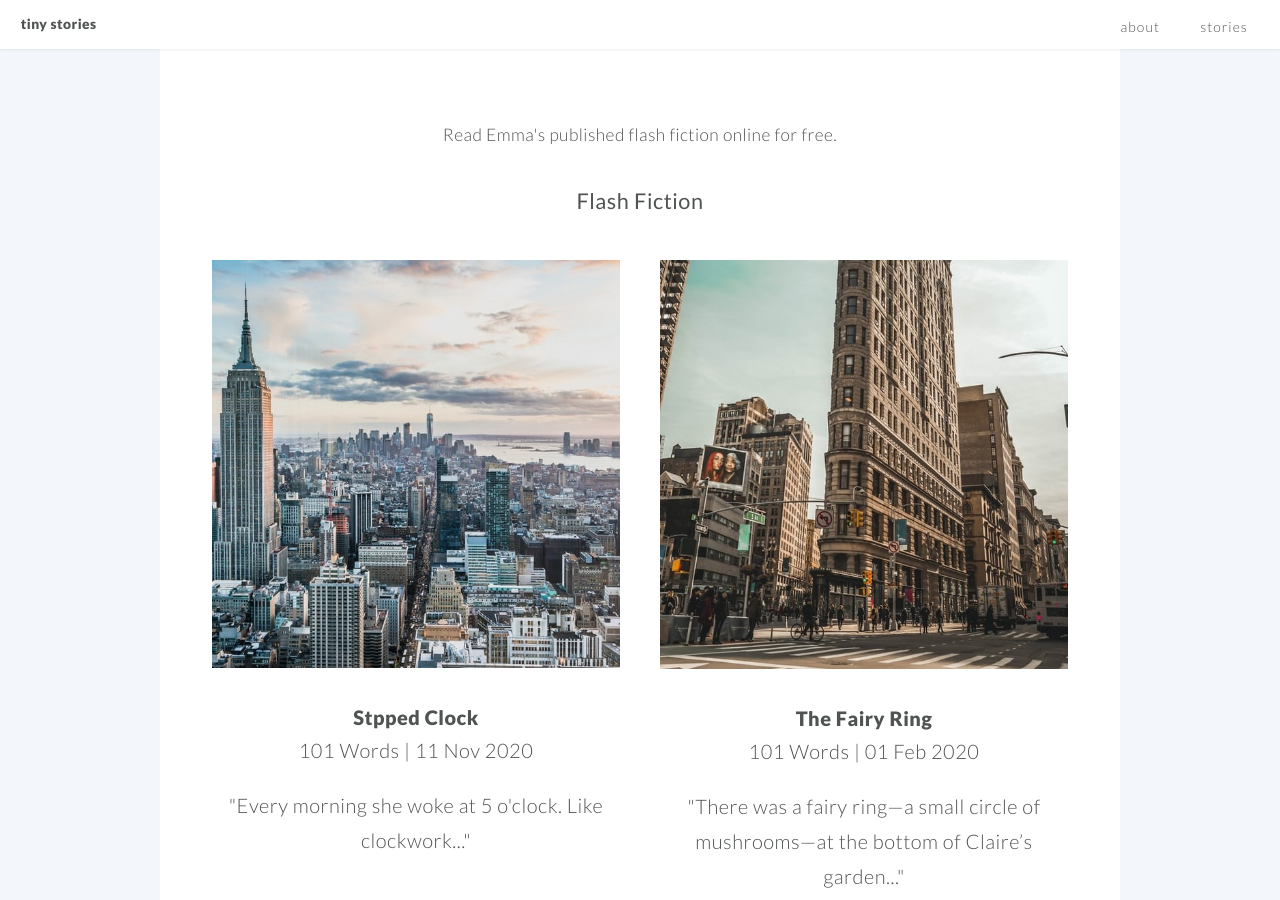
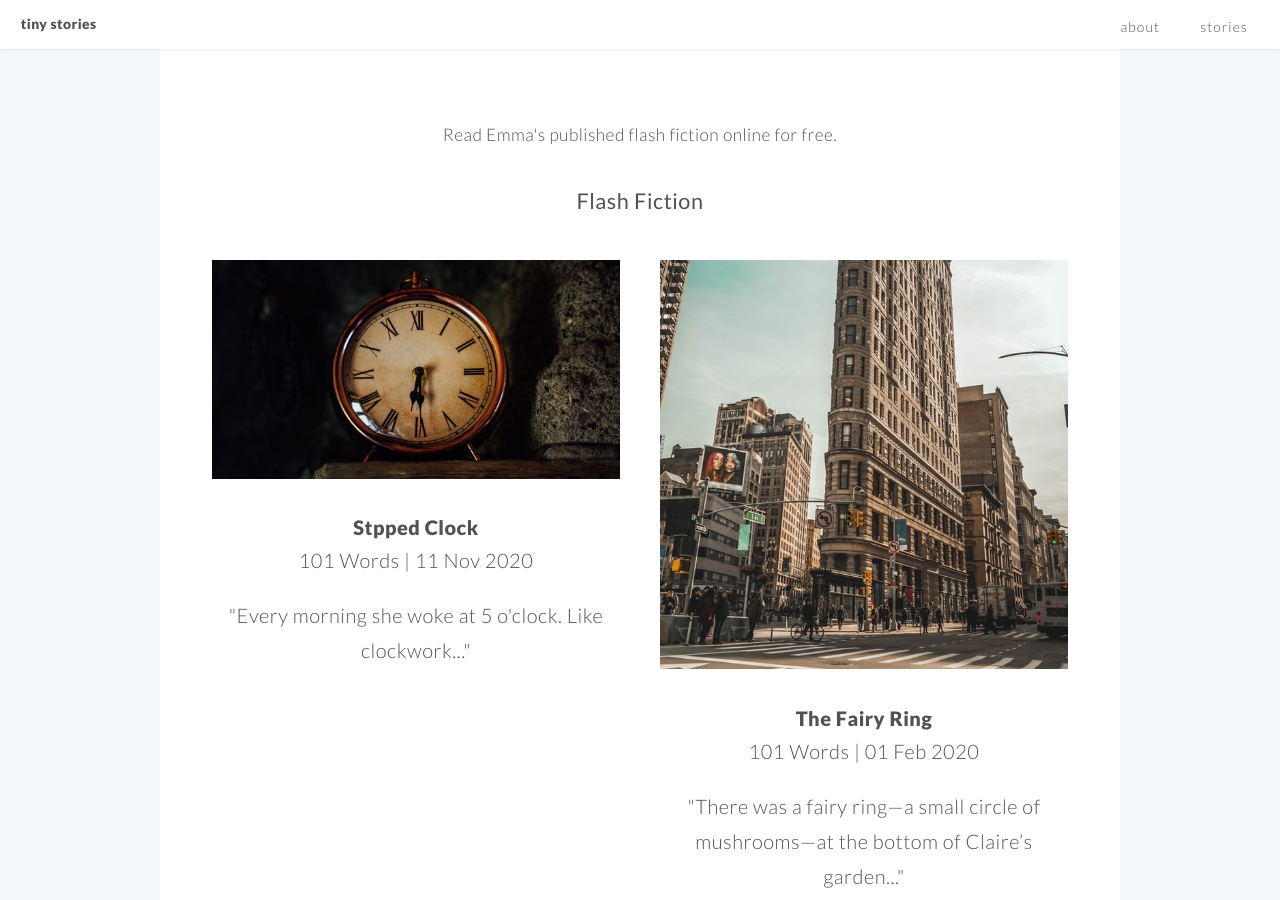
Before and after one commit to tinystories/tinystories.github.io, a Jekyll site: the page built from index.md, in a window 1280 px wide and 900 px high, scrolled down 1477 px. Built offline with Jekyll 4.4.1, drawn with Linux system fonts in a browser that asks for light colours.

Commit message:
Add path to image

```diff
--- a/_data/stories.yml
+++ b/_data/stories.yml
@@ -5,7 +5,7 @@ stories:
   - category: Flash Fiction
     items:
       - item: 05_stopped_clock.html
-        image: /images/NYC1.jpg # optionally, include the file path for an image for each item
+        image: /images/05_stopped_clock.jpg
       - item: 04_the_fairy_ring.html
         image: /images/NYC2.jpg
       - item: 03_the_winter_cabin.html
```
